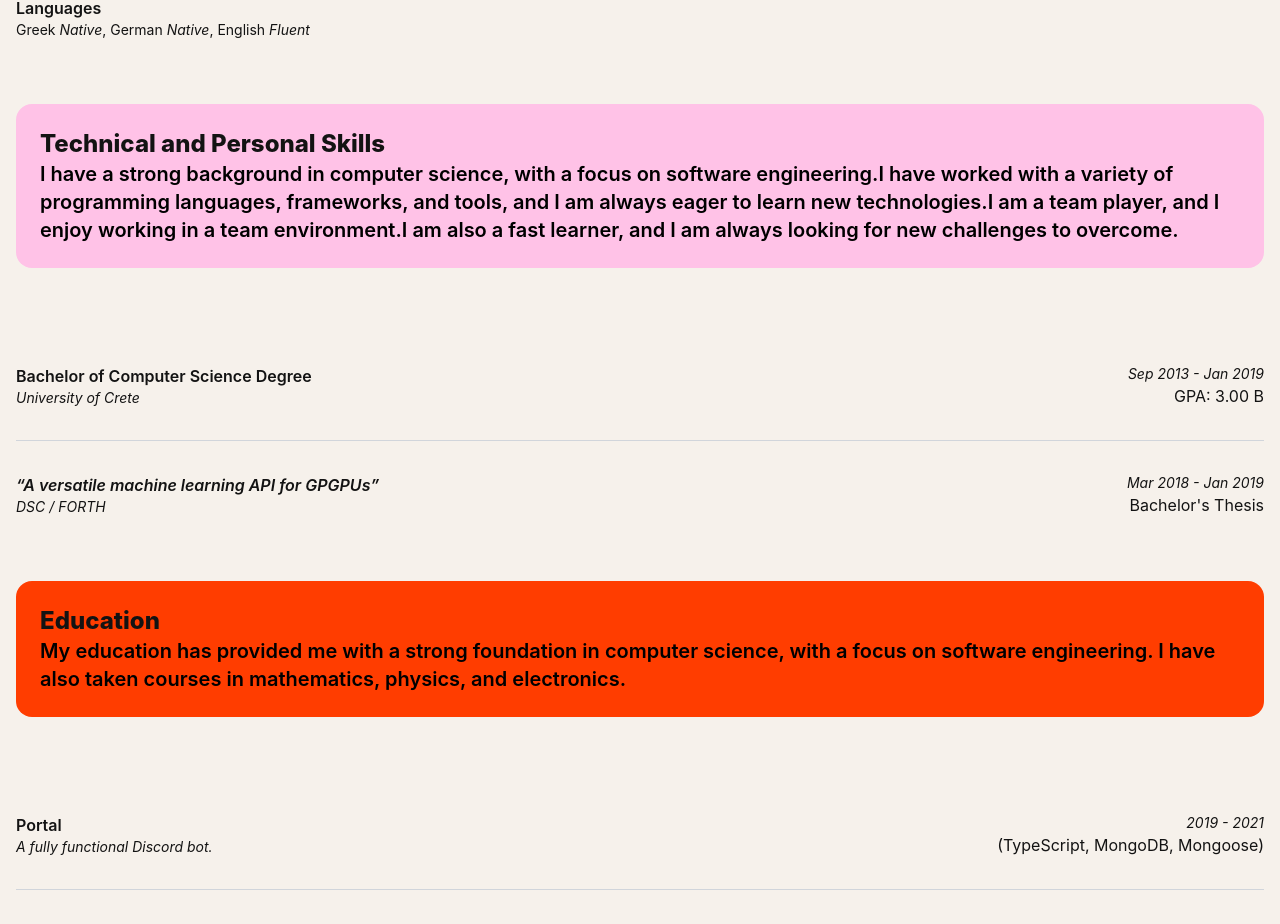
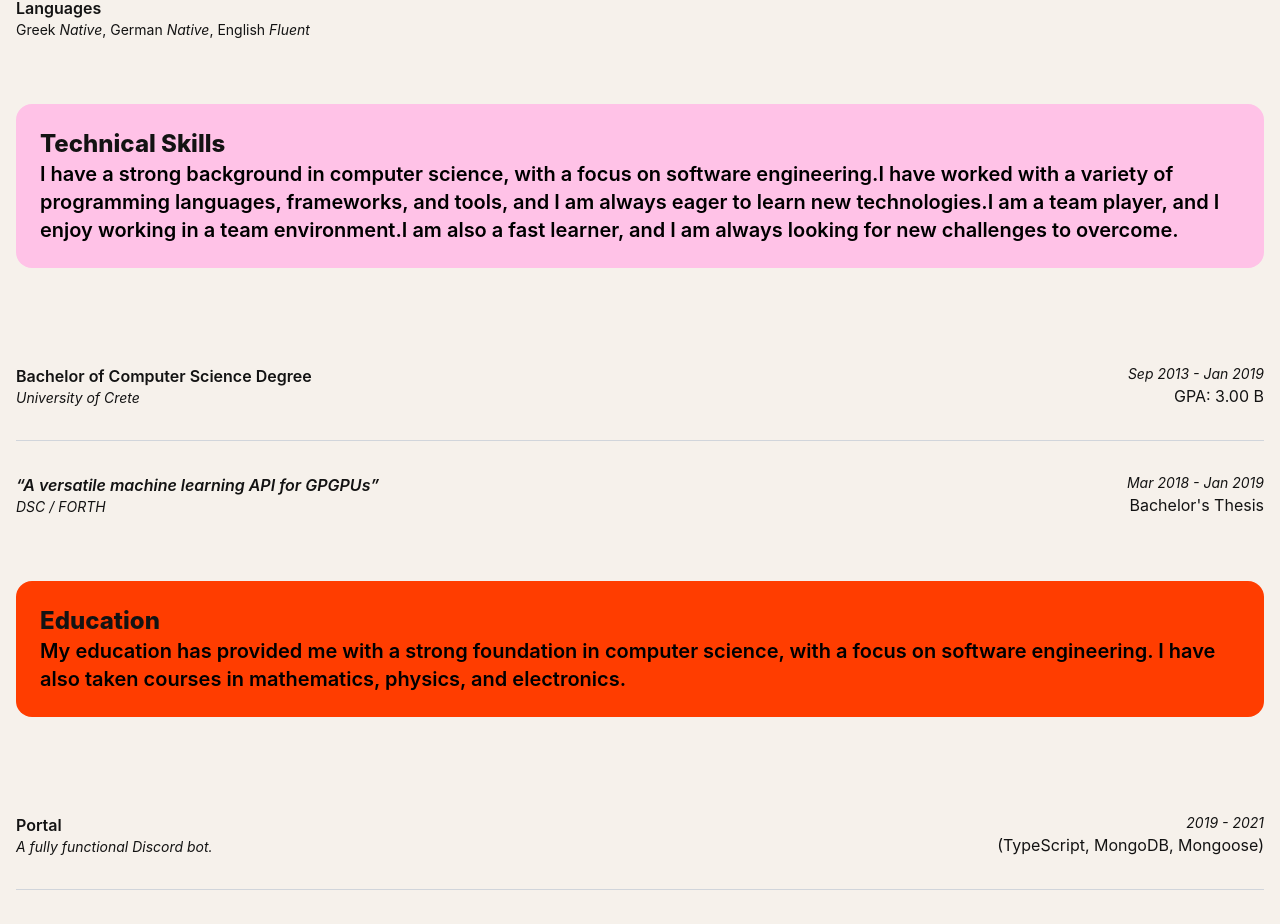
Before and after one commit to keybraker/keybraker.github.io, a Next.js app: page / in a window 1280 px wide. Shown: the part 2599-3523 px from the top of the page. Built offline with nearby package versions, Linux system fonts and the light colour scheme.

Commit message:
Update title

```diff
--- a/src/pages/index.tsx
+++ b/src/pages/index.tsx
@@ -15,7 +15,7 @@ const categories: CategoryProps[] = [
     colour: "bg-verge-lime",
   },
   {
-    title: "Technical and Personal Skills",
+    title: "Technical Skills",
     description: "I have a strong background in computer science, with a focus on software engineering.I have worked with a variety of programming languages, frameworks, and tools, and I am always eager to learn new technologies.I am a team player, and I enjoy working in a team environment.I am also a fast learner, and I am always looking for new challenges to overcome.",
     colour: "bg-verge-pink",
   },
```
